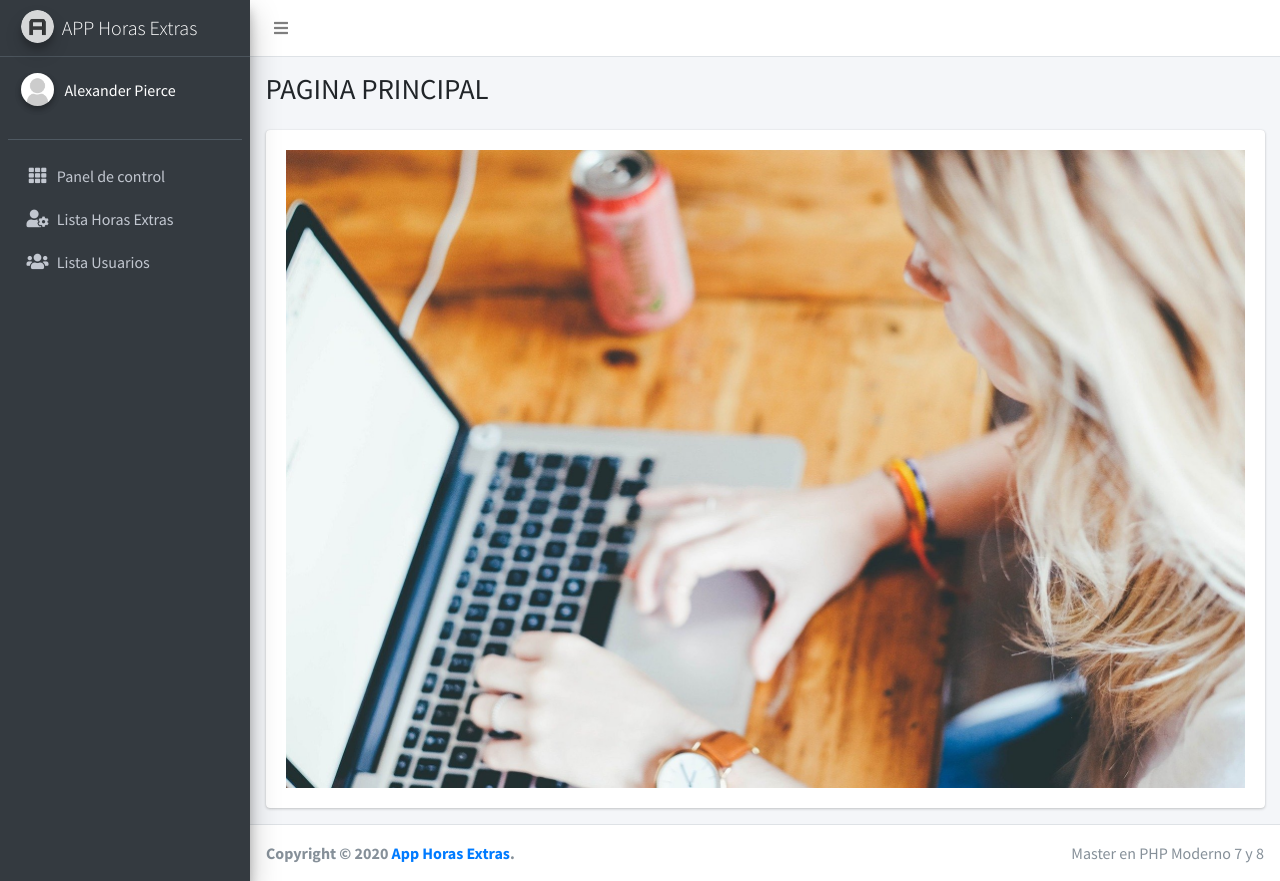
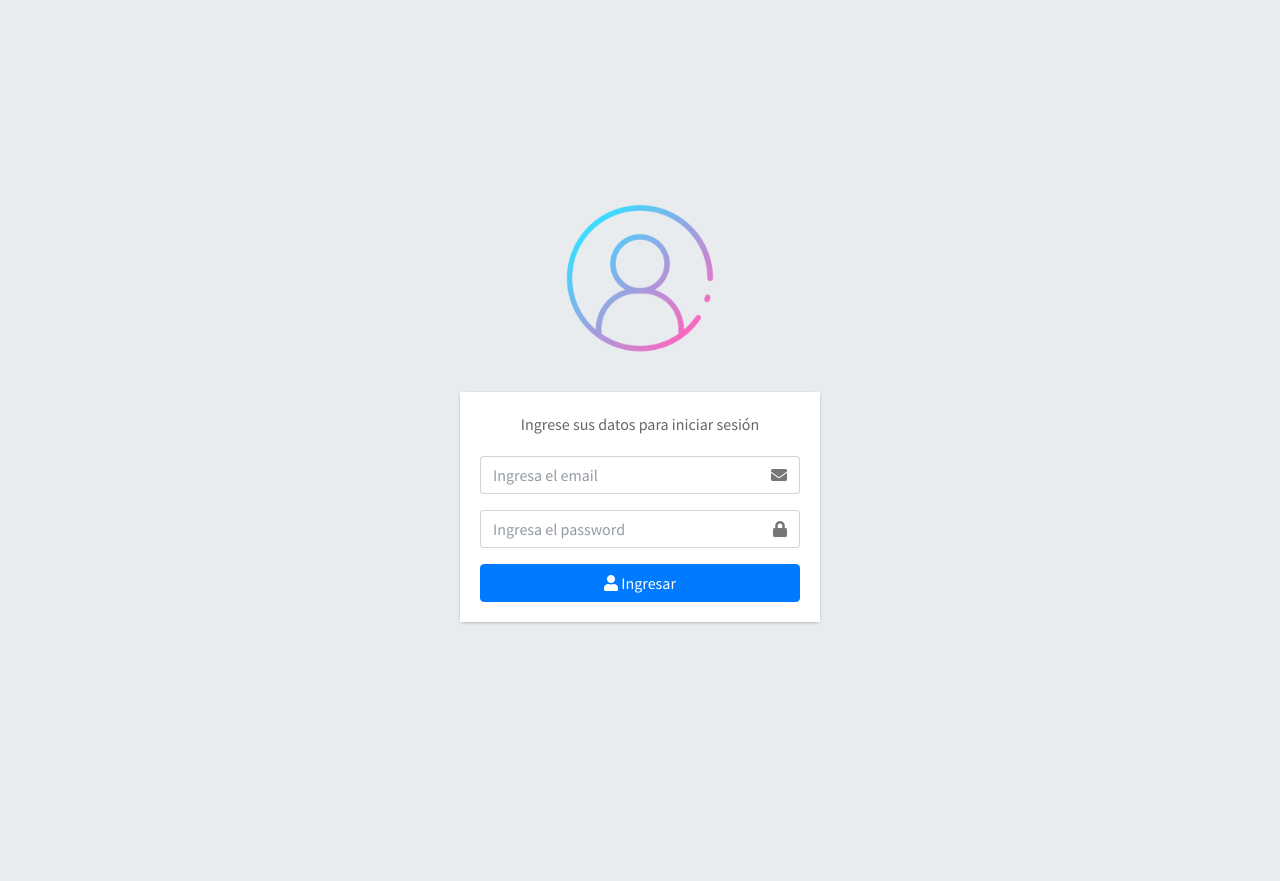
Before and after one commit to juank311/horas_extras, a PHP site: page /horas_extras/ in a window 1280 px wide. After the commit the page ends 624 px from the top, so only its background shows below. Run offline with PHP 8.4, Linux system fonts and the light colour scheme; some libraries are stand-ins or nearby versions.

Commit message:
Nuevo proyecto

```diff
--- /dev/null
+++ b/close_session.php
@@ -0,0 +1,5 @@
+<?php
+session_start();
+session_destroy();
+header('Location:index.php');
+?>
--- a/conexion_sqlsrv.php
+++ b/conexion_sqlsrv.php
@@ -3,14 +3,29 @@
     //Configurar datos de acceso a la Base de datos
     /* $host = "localhost";
     $dbname = "agenda"; */
-    $dbuser = "sa";
-    $userpass = "ajuan102030";
+    //$dbuser = "sa";
+    //$userpass = "ajuan102030";
 
-    $dsn = "sqlsrv:Server=JUANK311\\INSTSQLSERVER;Database=HorasExtras"; $dbuser; $userpass;
+    $host = "localhost";
+    $usuario = "root";
+    $password = "";
+    $db = "horasextras";
+
+//configuracion de la DSN
+$dsn = 'mysql:host='.$host.';dbname='.$db;
+
+//configuracion de la instancia PDO
+$conn = new PDO($dsn, $usuario, $password);
+
+// AGREGAR setatribute de manera global
+
+//$conn-> setAttribute(PDO::ATTR_DEFAULT_FETCH_MODE, PDO::FETCH_OBJ);
+
+    //$dsn = "sqlsrv:Server=JUANK311\\INSTSQLSERVER;Database=HorasExtras"; $dbuser; $userpass;
 
     try{
      //Crear conexión a postgress
-     $conn = new PDO($dsn);
+     //$conn = new PDO($dsn);
 
      //Mostgrar mensaje si la conexión es correcta
      if($conn){
--- a/includes/header.php
+++ b/includes/header.php
@@ -1,13 +1,17 @@
 <?php
+session_start();
+
+if (!isset($_SESSION['activo'])) {
+    header('Location:index.php');
+}
+
+$data_employee = $_SESSION['data_employee'];
+
 include_once('conexion_sqlsrv.php');
 //configuracion de zona horaria
 date_default_timezone_set('America/Bogota');
 ?>
 <!DOCTYPE html>
-<!--
-This is a starter template page. Use this page to start your new project from
-scratch. This page gets rid of all links and provides the needed markup only.
--->
 <html lang="es">
 
 <head>
@@ -54,7 +58,7 @@ scratch. This page gets rid of all links and provides the needed markup only.
     <!-- Main Sidebar Container -->
     <aside class="main-sidebar sidebar-dark-primary elevation-4">
       <!-- Brand Logo -->
-      <a href="index.php" class="brand-link">
+      <a href="panel.php" class="brand-link">
         <img src="dist/img/AdminLTELogo.png" alt="AdminLTE Logo" class="brand-image img-circle elevation-3" style="opacity: .8">
         <span class="brand-text font-weight-light">APP Horas Extras</span>
       </a>
@@ -66,7 +70,7 @@ scratch. This page gets rid of all links and provides the needed markup only.
             <img src="dist/img/images.png" class="img-circle elevation-2" alt="User Image">
           </div>
           <div class="info">
-            <p class="text-white">Alexander Pierce</p>
+            <p class="text-white"><?php echo $data_employee->name." " .$data_employee->last_name;?></p>
           </div>
         </div>
 
@@ -77,7 +81,7 @@ scratch. This page gets rid of all links and provides the needed markup only.
                with font-awesome or any other icon font library -->
 
             <li class="nav-item">
-              <a href="index.php" class="nav-link">
+              <a href="panel.php" class="nav-link">
                 <i class="nav-icon fas fa-th"></i>
                 <p>
                   Panel de control
@@ -100,6 +104,14 @@ scratch. This page gets rid of all links and provides the needed markup only.
                 </p>
               </a>
             </li>
+            <li class="nav-item">
+              <a href="close_session.php" class="nav-link">
+              <i class="nav-icon fa fa-times-circle" ></i>
+                <p>
+                  Salir
+                </p>
+              </a>
+            </li>
           </ul>
         </nav>
         <!-- /.sidebar-menu -->
--- a/index.php
+++ b/index.php
@@ -1,27 +1,149 @@
-<?php include "includes/header.php" ?>
-<div class="content-wrapper">
-  <!-- Content Header (Page header) -->
-  <section class="content-header">
-    <div class="container-fluid">
-      <div class="row mb-2">
-        <div class="col-sm-6">
-          <h1>PAGINA PRINCIPAL</h1>
+<?php
+//se establece la conexion con base de datos.
+include_once('conexion_sqlsrv.php');
+//se actva el validador de la sesion
+session_start();
+
+//se verifica si la sesion esta activa por medio de empty, entonces:
+
+if (!empty($_SESSION['activo'])) {
+    header('Location:panel.php');
+}
+//condicionar presion del boton registrar
+if (isset($_POST['log_in'])) {
+  $email = $_POST['email'];
+  $pass =  md5($_POST['password']);
+
+  //verificar si hay datos seteados en los input de entrada de login
+  if (!empty($_POST['email']) && $_POST['email'] != "" && !empty($_POST['password']) && $_POST['password'] != "") {
+      //ejecucion de la consulta
+      $query_search_email = "SELECT * FROM employees WHERE email = :email";
+      $stmt_search_email = $conn->prepare($query_search_email);
+      $stmt_search_email->bindParam(':email', $email, PDO::PARAM_STR);
+      $stmt_search_email->execute();
+      $email_verification = $stmt_search_email->fetch(PDO::FETCH_OBJ);
+     // print_r($email_verification);
+      //print_r( $email_verification->password);
+        if ($email_verification) {
+            if ($pass == $email_verification->password) {
+                if ($email_verification->is_admin == 1) {
+                    $_SESSION['activo']= true;
+                    $_SESSION['data_employee']=$email_verification;
+                    header('Location:panel.php');
+                }else {
+                    $error = "Este usuario no tiene privilegios de administrador";
+                }
+            }else{
+              $error = "La Contraseña es incorrecta";
+            }
+        }else {
+          $error = "El correo es invalido";
+        }
+ } else {
+      $error = "Existen campos vacios";
+ }
+}
+
+?>
+
+<!doctype html>
+<html lang="es">
+  <head>
+    <!-- Required meta tags -->
+    <meta charset="utf-8">
+		<!-- Tell the browser to be responsive to screen width -->
+		<meta content="width=device-width, initial-scale=1, maximum-scale=1, user-scalable=no" name="viewport">
+		<!-- Font Awesome -->
+		<link rel="stylesheet" href="plugins/fontawesome-free/css/all.min.css">
+  <!-- DataTables -->
+  <link rel="stylesheet" href="plugins/datatables-bs4/css/dataTables.bootstrap4.min.css">
+  <!-- Ionicons -->
+  <link rel="stylesheet" href="https://code.ionicframework.com/ionicons/2.0.1/css/ionicons.min.css">
+  <!-- daterange picker -->
+  <link rel="stylesheet" href="plugins/daterangepicker/daterangepicker.css">
+
+  <!-- Tempusdominus Bbootstrap 4 -->
+  <link rel="stylesheet" href="plugins/tempusdominus-bootstrap-4/css/tempusdominus-bootstrap-4.min.css">
+
+  <!-- Bootstrap4 Duallistbox -->
+  <link rel="stylesheet" href="plugins/bootstrap4-duallistbox/bootstrap-duallistbox.min.css">
+  <!-- Theme style -->
+  <link rel="stylesheet" href="dist/css/adminlte.min.css">
+
+  <!-- Google Font: Source Sans Pro -->
+  <link href="https://fonts.googleapis.com/css?family=Source+Sans+Pro:300,400,400i,700" rel="stylesheet">
+
+    <title>App Horas Extras</title>
+  </head>
+  <body class="hold-transition login-page">
+
+  <div class="row">
+    <div class="col-sm-12">
+        <?php if(isset($error)) : ?>
+            <div class="alert alert-danger alert-dismissible fade show" role="alert">
+                <strong><?php echo $error; ?></strong>
+                <button type="button" class="close" data-dismiss="alert" aria-label="Close">
+                    <span aria-hidden="true">&times;</span>
+                </button>
+            </div>
+        <?php endif; ?>
+    </div>
+</div>
+
+
+
+  <div class="login-box">
+  <div class="login-logo">
+    <img src="dist/img/login.png" class="img-fluid" width="200">
+  </div>
+  <!-- /.login-logo -->
+  <div class="card">
+    <div class="card-body login-card-body">
+      <p class="login-box-msg">Ingrese sus datos para iniciar sesión</p>
+
+      <form action="<?php $_SERVER['PHP_SELF']; ?>" method="POST">
+        <div class="input-group mb-3">
+          <input type="email" class="form-control" name="email" placeholder="Ingresa el email">
+          <div class="input-group-append">
+            <div class="input-group-text">
+              <span class="fas fa-envelope"></span>
+            </div>
+          </div>
         </div>
+        <div class="input-group mb-3">
+          <input type="password" class="form-control" type="password" name="password" placeholder="Ingresa el password">
+          <div class="input-group-append">
+            <div class="input-group-text">
+              <span class="fas fa-lock"></span>
+            </div>
+          </div>
+        </div>
+        <div class="row">
 
-      </div>
-    </div><!-- /.container-fluid -->
-  </section>
-  <!-- Main content -->
-  <section class="content">
-    <div class="container-fluid">
-      <div class="row">
-        <div class="col-12">
-          <div class="card">
+          <!-- /.col -->
+          <div class="col-sm-12">
+            <button type="submit" name="log_in" class="btn btn-primary d-block w-100"><i class="fas fa-user"></i> Ingresar</button>
+          </div>
+          <!-- /.col -->
+        </div>
+      </form>
 
-            <!-- /.card-header -->
-            <div class="card-body">
-              <img src="dist/img/computer-1185626_1920.jpg" class="img-fluid">
-            </div>
-            <!-- /.card-body -->
+    </div>
+    <!-- /.login-card-body -->
+  </div>
+</div>
+<!-- /.login-box -->
 
-            <?php include "includes/footer.php" ?>
+<!-- REQUIRED SCRIPTS -->
+<script src="plugins/jquery/jquery.min.js"></script>
+<!-- Bootstrap 4 -->
+<script src="plugins/bootstrap/js/bootstrap.bundle.min.js"></script>
+
+<!-- date-range-picker -->
+<script src="plugins/daterangepicker/daterangepicker.js"></script>
+
+<!-- AdminLTE App -->
+<script src="dist/js/adminlte.min.js"></script>
+
+</body>
+</html>
--- a/lista_horas.php
+++ b/lista_horas.php
@@ -3,7 +3,8 @@
 <?php
 //variables no existentes
 
-$current_date = date('dd-m-y');
+$current_date = date('d-M-Y');
+echo $current_date;
 $type = "Horas Extras";
 //Insertamos datos
 if (isset($_POST["registrarHoras"])) {
@@ -29,7 +30,7 @@ if (isset($_POST["registrarHoras"])) {
     $stmt_insert->bindParam(":start_hour", $start_hour, PDO::PARAM_STR);
     $stmt_insert->bindParam(":final_hour", $final_hour, PDO::PARAM_STR);
     $stmt_insert->bindParam(":id_employee", $id_employee, PDO::PARAM_INT);
-    $stmt_insert->bindParam(":creation_date", $creation_date, PDO::PARAM_STR);
+    $stmt_insert->bindParam(":creation_date", $current_date, PDO::PARAM_STR);
 
     $resultado = $stmt_insert->execute();
 
```
Also changed, not shown: panel.php (added, +27 -0 lines), dist/img/dd.png (added), dist/img/login.png (added).
